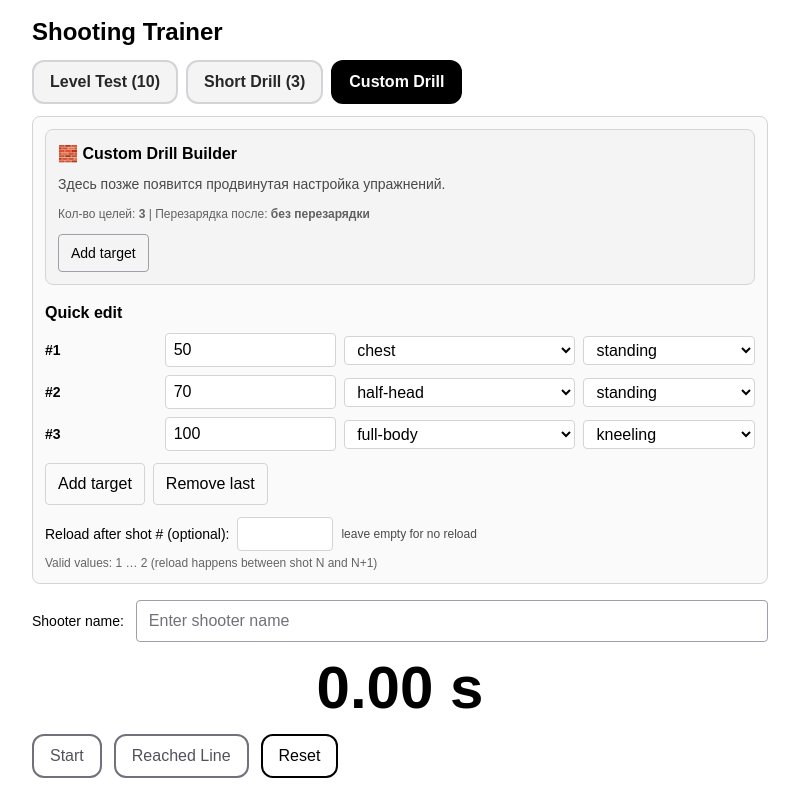
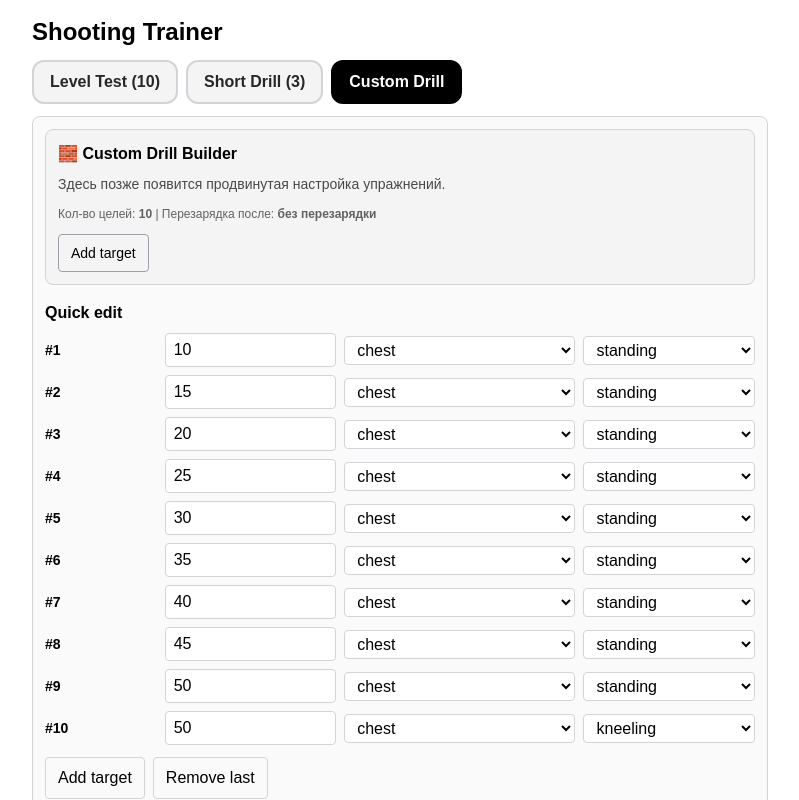
Before and after one commit to BArman1991/Shooting-Trainer, a Next.js app: page / in a window 1280 px wide. Both pictures are taken after a click on the button "Custom Drill". Shown: the top 800 px of the page, without its empty margins (240-1039 px from the left). Built offline with nearby package versions, Linux system fonts and the light colour scheme.

Commit message:
fix reloading page bug

```diff
--- a/src/app/components/LevelTest/LevelTestContainer.tsx
+++ b/src/app/components/LevelTest/LevelTestContainer.tsx
@@ -5,12 +5,12 @@ import TargetCard from "./TargetCard";
 import ReloadControls from "./ReloadControls";
 import HitMissButtons from "./HitMissButtons";
 import ResultsPanel from "./ResultsPanel";
-import TestModes, { TestConfig, PRESET_LEVEL } from "./TestModes";
+import TestModes from "./TestModes";
 import { vibrate, formatSec } from "../ui/utils";
+import { PRESET_LEVEL, TestConfig, Target } from "../types/drill";
 
 type RunState = "idle" | "running" | "reached_line" | "reloading" | "finished";
 type Stance = "standing" | "kneeling";
-type Target = { order: number; distance: number; type: string; stance: Stance };
 
 export default function LevelTestContainer() {
   /** Config: selected mode, sequence of targets, reload point */
--- a/src/app/components/LevelTest/TestModes.tsx
+++ b/src/app/components/LevelTest/TestModes.tsx
@@ -1,12 +1,10 @@
 "use client";
-
 
 import React from "react";
 import {
   TestConfig,
   Target,
   Mode,
-  PRESET_LEVEL,
   PRESET_SHORT,
   cloneSeq,
   normalizeSeq,
@@ -40,17 +38,26 @@ export default function TestModes({
   const setMode = (m: Mode) => {
     if (disabled) return;
     if (m === "level") {
-      onChange({ mode: "level", seq: cloneSeq(PRESET_LEVEL), reloadAfter: 5 });
+      onChange({ mode: "level", seq: cloneSeq(value.seq), reloadAfter: 5 });
     } else if (m === "short") {
-      onChange({ mode: "short", seq: cloneSeq(PRESET_SHORT), reloadAfter: null });
+      onChange({
+        mode: "short",
+        seq: cloneSeq(PRESET_SHORT),
+        reloadAfter: null,
+      });
     } else {
-      const base =
+      const base: Target[] =
         seq?.length > 0
           ? normalizeSeq(seq)
           : [
               { order: 1, distance: 50, type: "chest", stance: "standing" },
               { order: 2, distance: 70, type: "half-head", stance: "standing" },
-              { order: 3, distance: 100, type: "full-body", stance: "kneeling" },
+              {
+                order: 3,
+                distance: 100,
+                type: "full-body",
+                stance: "kneeling",
+              },
             ];
       onChange({ mode: "custom", seq: base, reloadAfter: null });
     }
@@ -68,7 +75,12 @@ export default function TestModes({
     if (disabled) return;
     const next: Target[] = [
       ...seq,
-      { order: seq.length + 1, distance: 50, type: "chest", stance: "standing" },
+      {
+        order: seq.length + 1,
+        distance: 50,
+        type: "chest",
+        stance: "standing",
+      },
     ];
     onChange({ ...value, seq: normalizeSeq(next) });
   };
@@ -105,13 +117,25 @@ export default function TestModes({
     <div className="mb-4">
       {/* Режимы */}
       <div className="mb-3 flex flex-wrap gap-2">
-        <button onClick={() => setMode("level")} disabled={disabled} className={modeBtn(mode === "level", disabled)}>
+        <button
+          onClick={() => setMode("level")}
+          disabled={disabled}
+          className={modeBtn(mode === "level", disabled)}
+        >
           Level Test (10)
         </button>
-        <button onClick={() => setMode("short")} disabled={disabled} className={modeBtn(mode === "short", disabled)}>
+        <button
+          onClick={() => setMode("short")}
+          disabled={disabled}
+          className={modeBtn(mode === "short", disabled)}
+        >
           Short Drill (3)
         </button>
-        <button onClick={() => setMode("custom")} disabled={disabled} className={modeBtn(mode === "custom", disabled)}>
+        <button
+          onClick={() => setMode("custom")}
+          disabled={disabled}
+          className={modeBtn(mode === "custom", disabled)}
+        >
           Custom Drill
         </button>
       </div>
@@ -129,7 +153,6 @@ export default function TestModes({
             seq={seq}
             reloadAfter={reloadAfter}
             onChange={(next) => onChange({ ...value, ...next })}
-            disabled={disabled}
           />
 
           {/* Простой редактор как раньше (можно позже убрать, если CustomBuilder всё закрывает) */}
@@ -143,7 +166,9 @@ export default function TestModes({
                     type="number"
                     min={1}
                     value={t.distance}
-                    onChange={(e) => updateTarget(idx, { distance: Number(e.target.value) })}
+                    onChange={(e) =>
+                      updateTarget(idx, { distance: Number(e.target.value) })
+                    }
                     className="w-full border rounded px-2 py-1 border-zinc-300 dark:border-zinc-600 bg-white text-black dark:bg-black dark:text-white"
                     placeholder="m"
                   />
@@ -151,7 +176,11 @@ export default function TestModes({
                 <div className="col-span-4">
                   <select
                     value={t.type}
-                    onChange={(e) => updateTarget(idx, { type: e.target.value })}
+                    onChange={(e) =>
+                      updateTarget(idx, {
+                        type: e.target.value as Target["type"],
+                      })
+                    }
                     className="w-full border rounded px-2 py-1 border-zinc-300 dark:border-zinc-600 bg-white text-black dark:bg-black dark:text-white"
                   >
                     <option value="chest">chest</option>
@@ -162,7 +191,11 @@ export default function TestModes({
                 <div className="col-span-3">
                   <select
                     value={t.stance}
-                    onChange={(e) => updateTarget(idx, { stance: e.target.value as Target["stance"] })}
+                    onChange={(e) =>
+                      updateTarget(idx, {
+                        stance: e.target.value as Target["stance"],
+                      })
+                    }
                     className="w-full border rounded px-2 py-1 border-zinc-300 dark:border-zinc-600 bg-white text-black dark:bg-black dark:text-white"
                   >
                     <option value="standing">standing</option>
@@ -174,10 +207,16 @@ export default function TestModes({
           </div>
 
           <div className="flex gap-2 mt-3">
-            <button className="px-3 py-2 rounded border border-zinc-300 dark:border-zinc-600" onClick={addTarget}>
+            <button
+              className="px-3 py-2 rounded border border-zinc-300 dark:border-zinc-600"
+              onClick={addTarget}
+            >
               Add target
             </button>
-            <button className="px-3 py-2 rounded border border-zinc-300 dark:border-zinc-600" onClick={removeLastTarget}>
+            <button
+              className="px-3 py-2 rounded border border-zinc-300 dark:border-zinc-600"
+              onClick={removeLastTarget}
+            >
               Remove last
             </button>
           </div>
@@ -192,11 +231,14 @@ export default function TestModes({
               onChange={(e) => setReloadAfter(e.target.value)}
               className="w-24 border rounded px-2 py-1 border-zinc-300 dark:border-zinc-600 bg-white text-black dark:bg-black dark:text-white"
             />
-            <span className="text-xs opacity-70">leave empty for no reload</span>
+            <span className="text-xs opacity-70">
+              leave empty for no reload
+            </span>
           </div>
 
           <div className="mt-1 text-xs opacity-60">
-            Valid values: 1 … {Math.max(1, seq.length - 1)} (reload happens between shot N and N+1)
+            Valid values: 1 … {Math.max(1, seq.length - 1)} (reload happens
+            between shot N and N+1)
           </div>
         </div>
       )}
```
